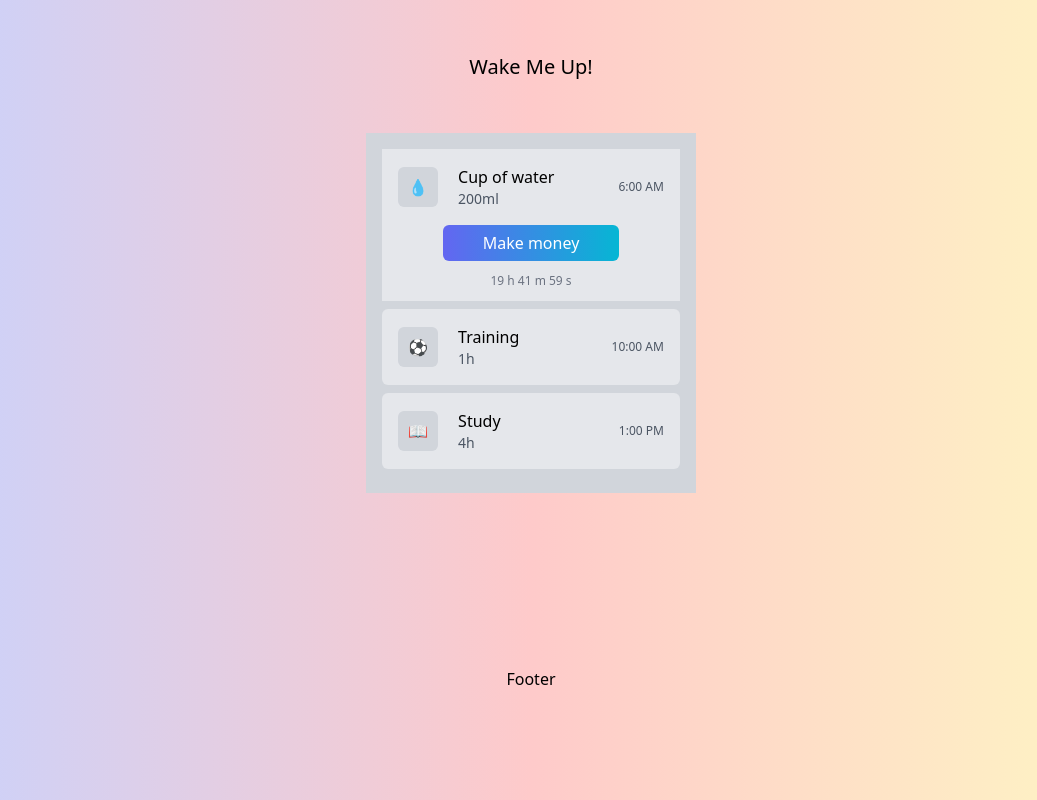
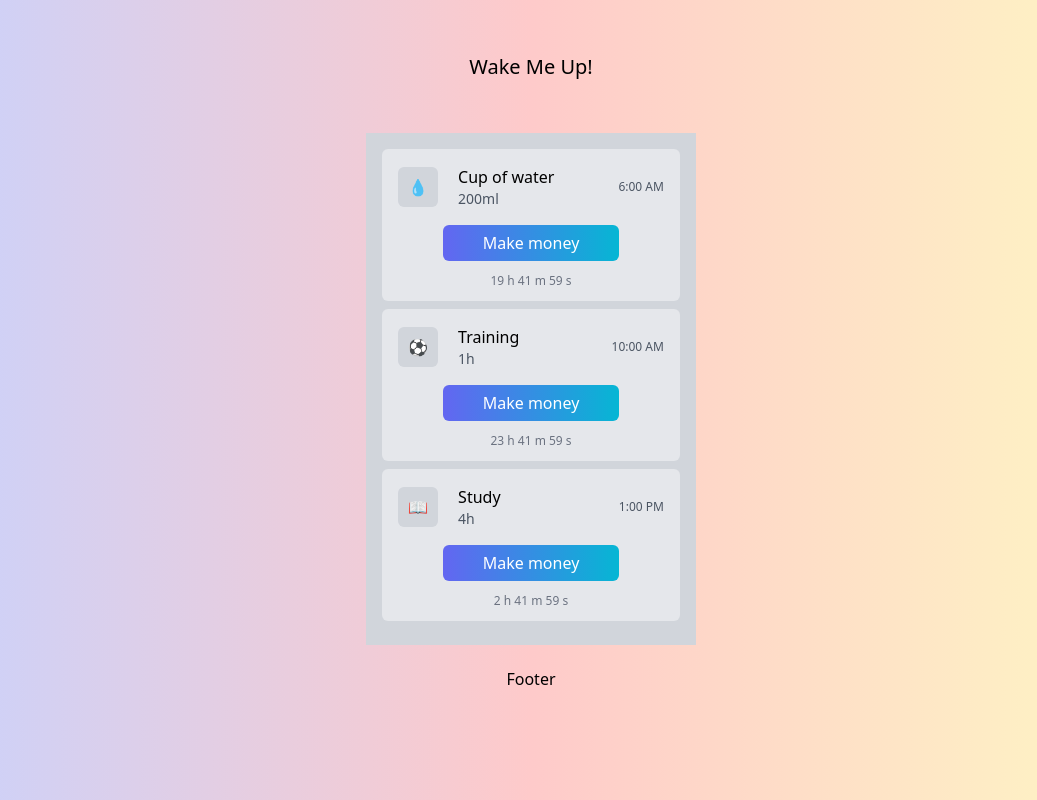
Before and after one commit to pgrandne/wake-me-up, a Next.js app in the folder client/: page / in a window 1280 px wide. Shown: the whole page, without its empty margins (109-1146 px from the left). Built offline with nearby package versions, Linux system fonts and the light colour scheme; what wagmi would draw is missing.

Commit message:
Countdown changes

```diff
--- a/client/components/Card.tsx
+++ b/client/components/Card.tsx
@@ -3,9 +3,10 @@ export const Card = () => {
 	return (
 		<div className="container flex mx-auto my-auto w-full items-center justify-center">
 			<ul className="flex flex-col bg-gray-300 p-4">
+
                 <li className="border-gray-400 flex flex-row mb-2">
-					<div className="bg-gray-200">
-						<div className="select-none cursor-pointer  rounded-md flex flex-1 items-center p-4  transition duration-500 ease-in-out transform hover:-translate-y-1 hover:shadow-lg">
+					<div className="bg-gray-200 select-none cursor-pointer  rounded-md transition duration-500 ease-in-out transform hover:-translate-y-1 hover:shadow-lg">
+						<div className=" flex flex-1 items-center p-4  ">
 							<div className="flex flex-col rounded-md w-10 h-10 bg-gray-300 justify-center items-center mr-4">
 								💧
 							</div>
@@ -16,24 +17,30 @@ export const Card = () => {
 							<div className="text-gray-600 text-xs">6:00 AM</div>
 						</div>
 						<div className="flex justify-center">
-							<Countdown></Countdown>
+							<Countdown date={new Date("12/08/2023 06:00:00")}></Countdown>
 						</div>
 					</div>
 				</li>
                 <li className="border-gray-400 flex flex-row mb-2">
-					<div className="select-none cursor-pointer bg-gray-200 rounded-md flex flex-1 items-center p-4  transition duration-500 ease-in-out transform hover:-translate-y-1 hover:shadow-lg">
+					<div className="bg-gray-200 select-none cursor-pointer  rounded-md transition duration-500 ease-in-out transform hover:-translate-y-1 hover:shadow-lg w-full">
+						<div className=" flex flex-1 items-center p-4  ">
 							<div className="flex flex-col rounded-md w-10 h-10 bg-gray-300 justify-center items-center mr-4">
                             ⚽️
 							</div>
 							<div className="flex-1 pl-1 mr-16">
-							<div className="font-medium">Training</div>
+							<div className="font-medium">Training            </div>
 							<div className="text-gray-600 text-sm">1h</div>
 						</div>
 						<div className="text-gray-600 text-xs">10:00 AM</div>
 						</div>
+						<div className="flex justify-center">
+							<Countdown date={new Date("12/08/2023 10:00:00")}></Countdown>
+						</div>
+					</div>
 				</li>
                 <li className="border-gray-400 flex flex-row mb-2">
-					<div className="select-none cursor-pointer bg-gray-200 rounded-md flex flex-1 items-center p-4  transition duration-500 ease-in-out transform hover:-translate-y-1 hover:shadow-lg">
+					<div className="bg-gray-200 select-none cursor-pointer  rounded-md transition duration-500 ease-in-out transform hover:-translate-y-1 hover:shadow-lg w-full">
+						<div className=" flex flex-1 items-center p-4  ">
                         <div className="flex flex-col rounded-md w-10 h-10 bg-gray-300 justify-center items-center mr-4">
 							📖
 						</div>
@@ -43,6 +50,10 @@ export const Card = () => {
 						</div>
 						<div className="text-gray-600 text-xs">1:00 PM</div>
 						</div>
+						<div className="flex justify-center">
+							<Countdown date={new Date("12/08/2023 13:00:00")}></Countdown>
+						</div>
+					</div>
 				</li>
 			</ul>
 		</div>
--- a/client/components/Countdown.jsx
+++ b/client/components/Countdown.jsx
@@ -1,12 +1,12 @@
 import { useEffect, useState } from "react"
 
-export const Countdown = () =>{
+export const Countdown = ({date}) =>{
     const [hours, setHours] = useState(0);
     const [minutes, setMinutes] = useState(0);
     const [seconds, setSeconds] =useState(0);
 
     useEffect(() =>{
-        const target = new Date("12/08/2023 06:00:00")
+        const target = date
 
         const interval = setInterval(()=>{
             const today = new Date();
@@ -34,7 +34,7 @@ export const Countdown = () =>{
         <div className="time-wrapper">
             <button className="bg-gradient-to-r from-indigo-500 to-cyan-500 text-white px-10 py-1.5 rounded-md">Make money</button>
             <div className="timer-inner text-center  text-xs text-gray-500 flex justify-center my-3 gap-1">
-                    <span className="text-center ">{hours} h {minutes} m {seconds} s </span>
+                <span className="text-center ">{hours} h {minutes} m {seconds} s </span>
             </div>
         </div>
     )
```
Lines whose indentation alone changed are shown as unchanged.
